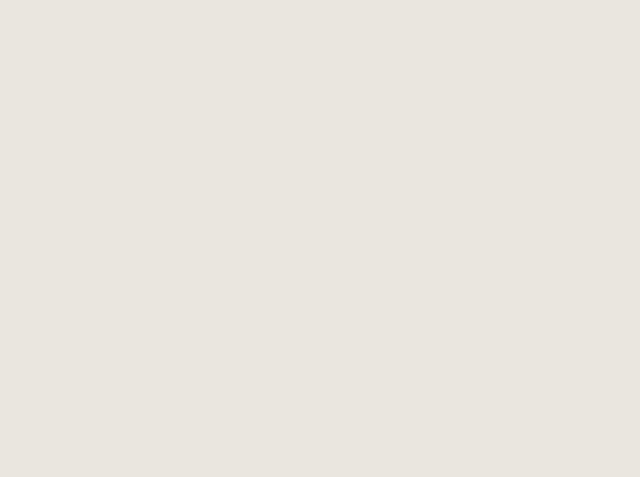
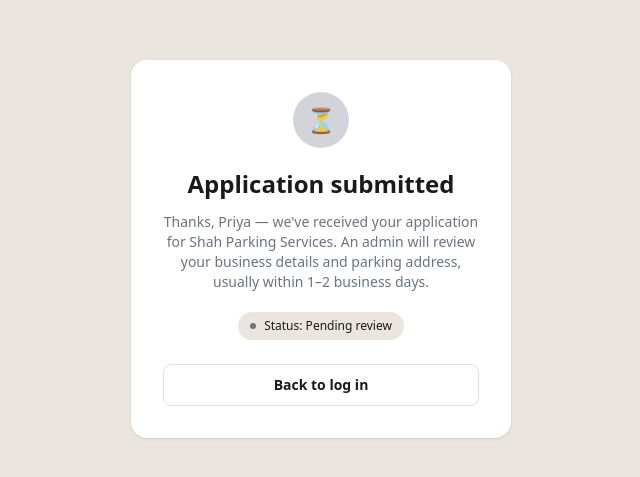
Before and after one commit to ChiragPatil-10/parkease-frontend, an Angular app: page /register-manager/submitted in a window 1280 px wide. Before the commit this address led to /. Shown: the part 151-628 px from the top of the page, without its empty margins (319-959 px from the left). Built offline with nearby package versions, Linux system fonts and the light colour scheme.

Commit message:
feat(manager-application-submitted): add static UI for application submitted screen

```diff
--- a/src/app/app.routes.ts
+++ b/src/app/app.routes.ts
@@ -2,6 +2,7 @@ import { Routes } from '@angular/router';
 import { Login } from './pages/login/login';
 import { RegisterDriver } from './pages/register-driver/register-driver';
 import { RegisterManager } from './pages/register-manager/register-manager';
+import { ManagerApplicationSubmitted } from './pages/manager-application-submitted/manager-application-submitted';
 import { DriverLots } from './pages/driver-lots/driver-lots';
 import { ManagerLots } from './pages/manager-lots/manager-lots';
 import { authGuard } from './core/guards/auth.guard';
@@ -10,6 +11,7 @@ export const routes: Routes = [
   { path: '', component: Login },
   { path: 'register', component: RegisterDriver },
   { path: 'register-manager', component: RegisterManager },
+  { path: 'register-manager/submitted', component: ManagerApplicationSubmitted },
   { path: 'lots', component: DriverLots, canActivate: [authGuard] },
   { path: 'manager/lots', component: ManagerLots, canActivate: [authGuard] },
 ];
--- /dev/null
+++ b/src/app/pages/manager-application-submitted/manager-application-submitted.css
@@ -0,0 +1,3 @@
+:host {
+  display: block;
+}
--- /dev/null
+++ b/src/app/pages/manager-application-submitted/manager-application-submitted.html
@@ -0,0 +1,28 @@
+<main class="flex min-h-screen items-center justify-center p-4">
+  <div class="w-full max-w-[380px] rounded-2xl bg-card p-8 text-center shadow-sm">
+    <span
+      class="mx-auto flex h-14 w-14 items-center justify-center rounded-full bg-muted/30 text-2xl"
+      >⏳</span
+    >
+
+    <h1 class="mt-5 text-2xl font-bold text-ink">Application submitted</h1>
+    <p class="mt-3 text-sm text-muted">
+      Thanks, Priya — we've received your application for Shah Parking
+      Services. An admin will review your business details and parking
+      address, usually within 1–2 business days.
+    </p>
+
+    <span
+      class="mt-5 inline-flex items-center gap-2 rounded-full bg-surface px-3 py-1.5 text-xs font-medium text-ink"
+    >
+      <span class="h-1.5 w-1.5 rounded-full bg-muted"></span>
+      Status: Pending review
+    </span>
+
+    <a
+      routerLink="/"
+      class="mt-6 block w-full rounded-lg border border-border py-2.5 text-sm font-semibold text-ink hover:bg-surface/60"
+      >Back to log in</a
+    >
+  </div>
+</main>
```
Also changed, not shown: src/app/pages/manager-application-submitted/manager-application-submitted.ts (added, +10 -0 lines), design/manager-application submitted.png (added).
